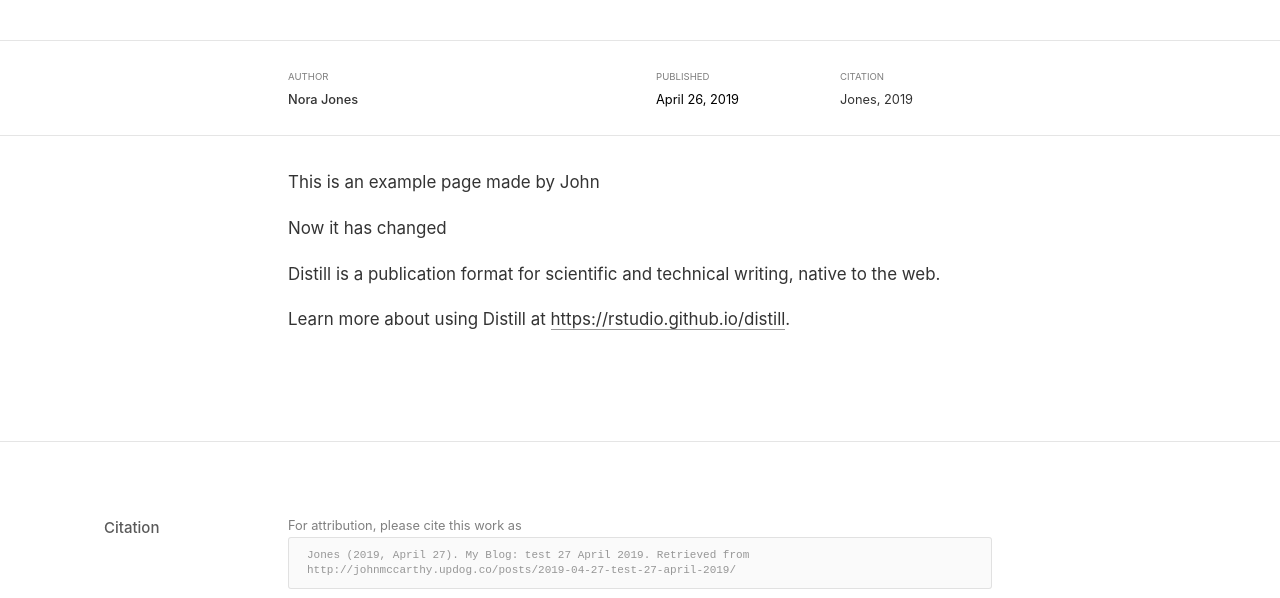
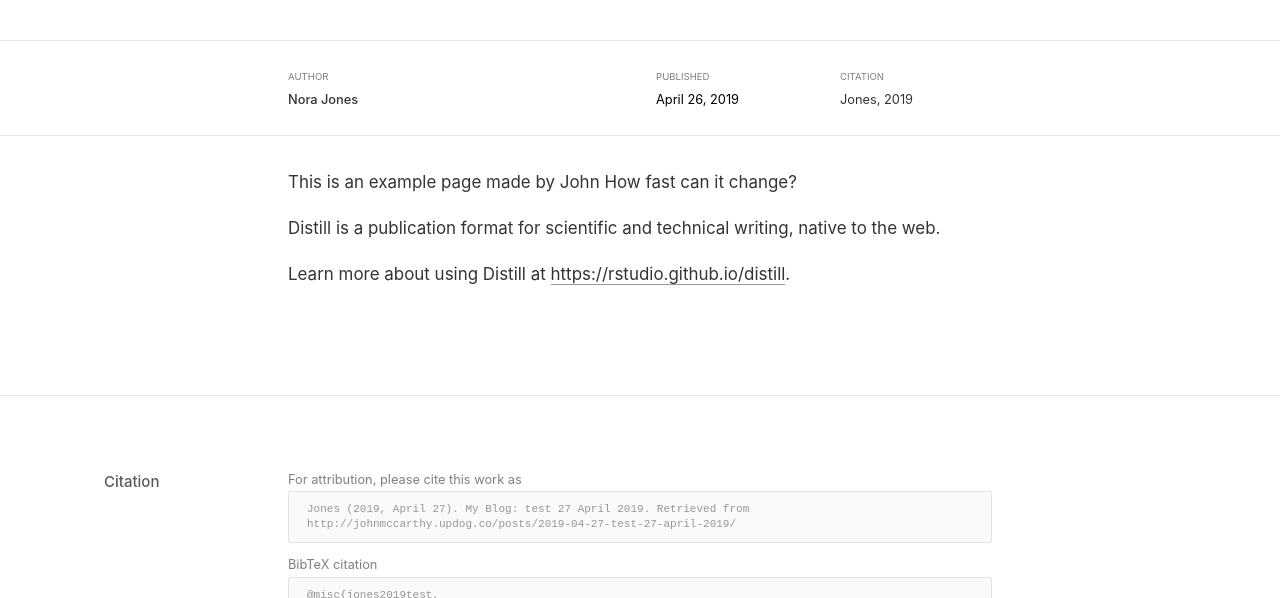
Before and after one commit to johnmccarthy31415/johnmccarthy31415.github.io, a plain HTML site: page posts/2019-04-27-test-27-april-2019/index.html in a window 1280 px wide. Shown: the part 192-790 px from the top of the page. Drawn offline with Linux system fonts and the light colour scheme.

Commit message:
Update index.html
init3

```diff
--- a/posts/2019-04-27-test-27-april-2019/index.html
+++ b/posts/2019-04-27-test-27-april-2019/index.html
@@ -59,7 +59,7 @@
 <!--/radix_placeholder_rmarkdown_metadata-->
 
   <script type="text/json" id="radix-resource-manifest">
-  {"type":"NULL"}
+  {"type":"character","attributes":{},"value":["test-27-april-2019_files/bowser-1.9.3/bowser.min.js","test-27-april-2019_files/distill-2.2.21/template.v2.js","test-27-april-2019_files/jquery-1.11.3/jquery.min.js","test-27-april-2019_files/webcomponents-2.0.0/webcomponents.js"]}
   </script>
   <!--radix_placeholder_navigation_in_header-->
 
@@ -1325,8 +1325,7 @@ document.addEventListener('DOMContentLoaded', function() {
 </div>
 
 <div class="d-article">
-<p>This is an example page made by John</p>
-<p>Now it has changed</p>
+<p>This is an example page made by John How fast can it change?</p>
 <p>Distill is a publication format for scientific and technical writing, native to the web.</p>
 <p>Learn more about using Distill at <a href="https://rstudio.github.io/distill" class="uri">https://rstudio.github.io/distill</a>.</p>
 <!--radix_placeholder_article_footer-->
```
